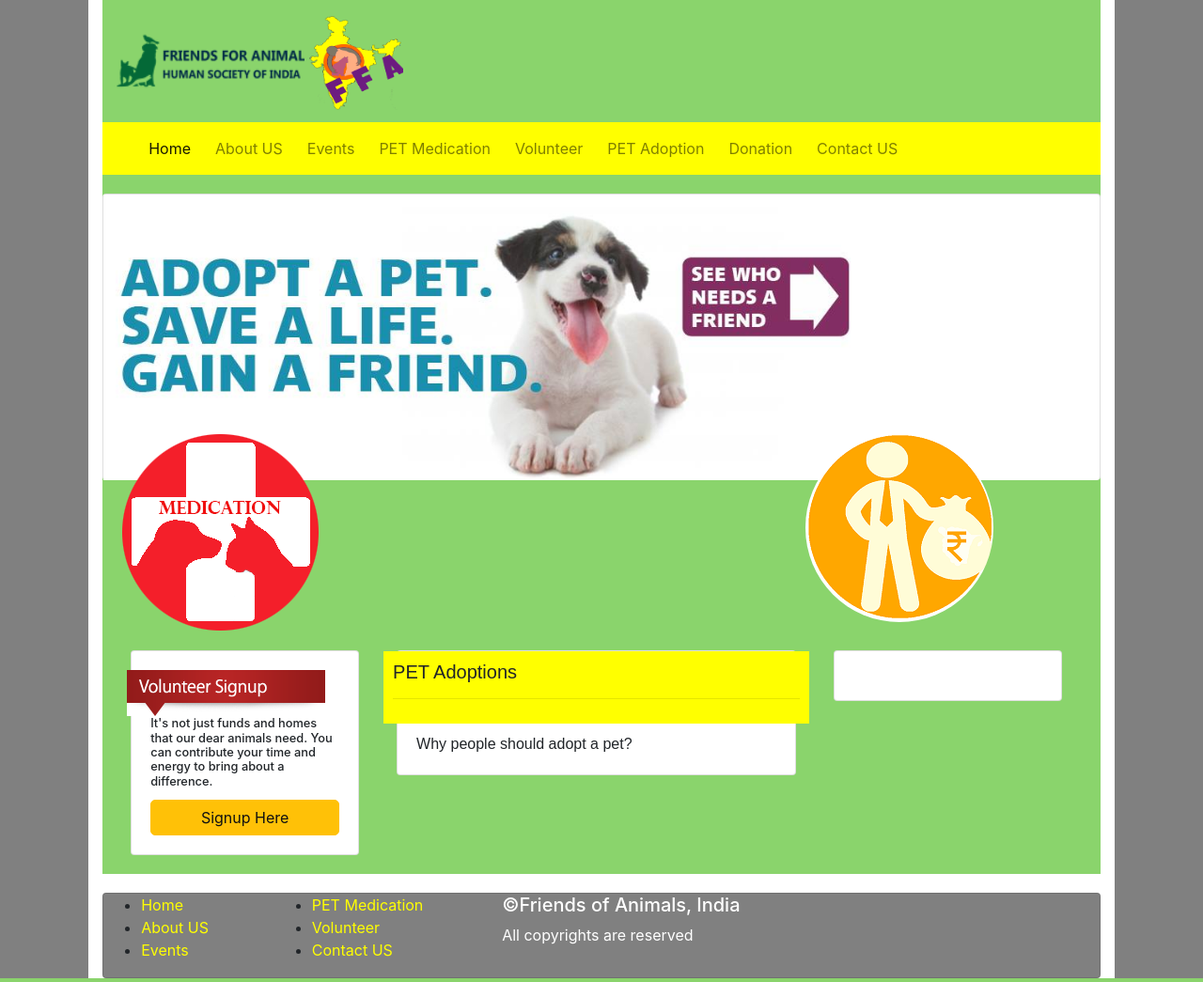
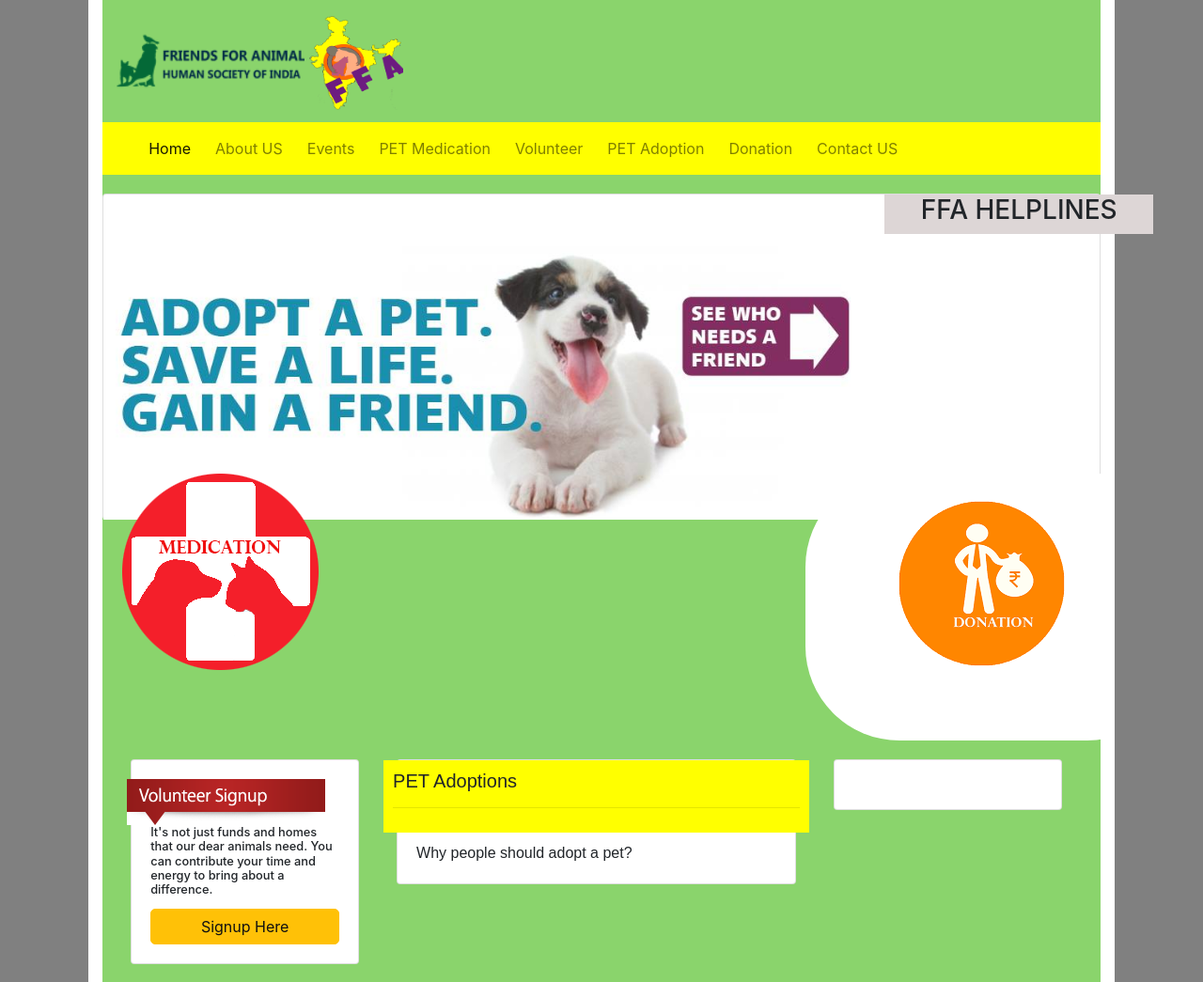
Before and after one commit to rajesh67/ffa1, a Django app: page /adoptions/ in a window 1280 px wide. Shown: the top 1045 px of the page at 94% size. Run offline with Django 3.2, Linux system fonts and the light colour scheme; some libraries are stand-ins or nearby versions.

Commit message:
buttons with error

```diff
--- a/templates/adoption.html
+++ b/templates/adoption.html
@@ -13,7 +13,7 @@
 
 <div class="col-md-4" id="thirdButton">
   <a href="{% url 'donations' %}">
-  <img class="image-circle" src="{{ MEDIA_URL }}images/donate.png" class="img-fluid img-thumbnail" alt="Adopt A PET" style="border-radius: 100px; margin-left: 20px;" >
+  <img class="image-circle" src="{{ MEDIA_URL }}images/donation.png" class="img-fluid img-thumbnail" alt="Adopt A PET" style="border-radius: 100px; margin-left: 20px;" >
 </a>
 </div>
 {% endblock %}
--- a/templates/base.html
+++ b/templates/base.html
@@ -83,6 +83,12 @@
 
       <!-- SlideShow Start -->
       <div class="slideShowPanel card" style="margin-top: 20px; border-bottom: 1px red;">
+        <span class="helplineContatcts" style="z-index: 3; width: 27%;background-color: #ddd6d6; margin-left: 831px;">
+          <div class="text-center">
+            <h3>FFA HELPLINES</h3>
+            <h4></h4>
+          </div>
+        </span>
         <img src="{{ MEDIA_URL }}images/bigImage.jpg" style="width: 75%;" style="border-bottom: 1px red;" width="200px;">
       </div>
       <!-- SlideShow End -->
@@ -106,7 +112,7 @@
 
           <div class="col-md-4" id="thirdButton">
               <a href="{% url 'donations' %}">
-              <img class="image-circle" src="{{ MEDIA_URL }}images/donate.png" class="img-fluid img-thumbnail" alt="Adopt A PET" style="border-radius: 100px; margin-left: 20px;" >
+              <img class="image-circle" src="{{ MEDIA_URL }}images/donation.png" class="img-fluid img-thumbnail" alt="Adopt A PET" style="border-radius: 100px; margin-left: 20px;" >
             </a>
           </div>
           {% endblock %}
--- a/templates/medication.html
+++ b/templates/medication.html
@@ -10,7 +10,7 @@
 
 <div class="col-md-4" id="thirdButton">
   <a href="{% url 'donations' %}">
-  <img class="image-circle" src="{{ MEDIA_URL }}images/donate.png" class="img-fluid img-thumbnail" alt="Adopt A PET" style="border-radius: 100px; margin-left: 0px;">
+  <img class="image-circle" src="{{ MEDIA_URL }}images/donation.png" class="img-fluid img-thumbnail" alt="Adopt A PET" style="border-radius: 100px; margin-left: 0px;">
 </a>
 </div>
 {% endblock %}
```
Also changed, not shown: media/images/adoption.png, media/images/donate.png (deleted), media/images/donation.png (added), media/images/donation_new.png (added).
